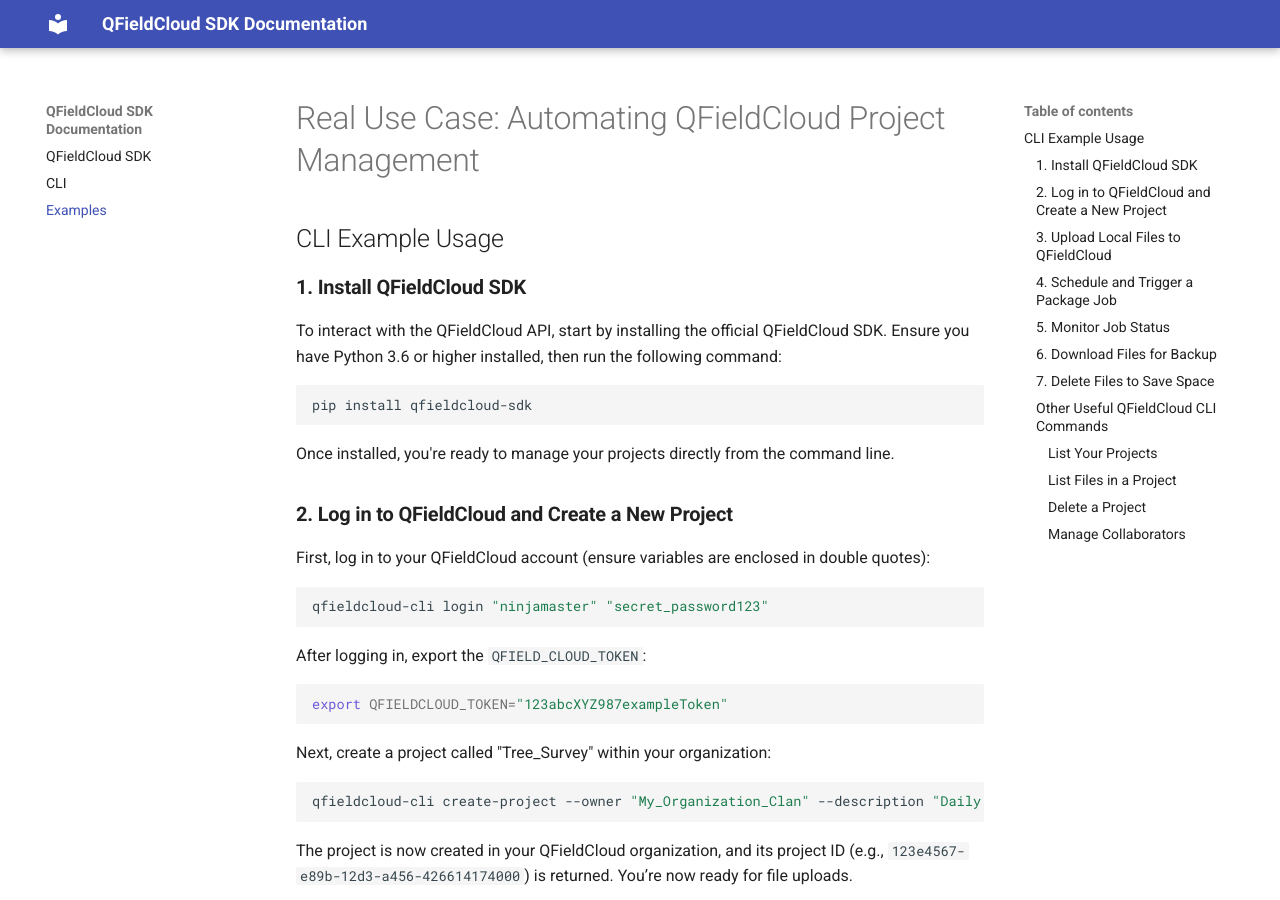
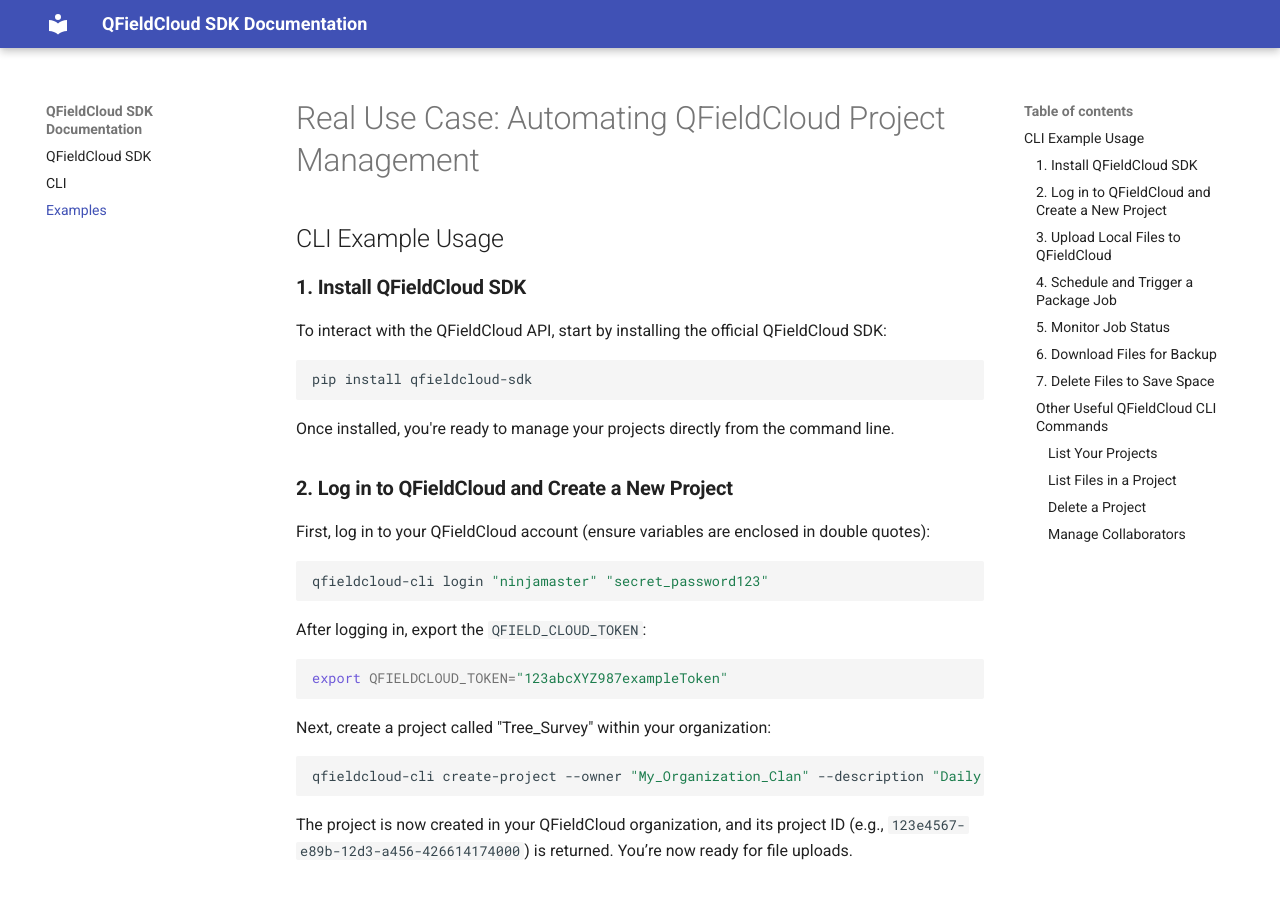
Before and after one commit to opengisch/qfieldcloud-sdk-python, an MkDocs documentation site: the page built from docs/docs/examples.md, in a window 1280 px wide and 900 px high. Built offline with MkDocs 1.6.1 and Material for MkDocs 9.7.7, drawn with Linux system fonts in a browser that asks for light colours.

Commit message:
Update docs/docs/examples.md
Co-authored-by: Ivan Ivanov <suricactus@users.noreply.github.com>

````diff
--- a/docs/docs/examples.md
+++ b/docs/docs/examples.md
@@ -4,7 +4,7 @@
 
 ### **1. Install QFieldCloud SDK**
 
-To interact with the QFieldCloud API, start by installing the official QFieldCloud SDK. Ensure you have Python 3.6 or higher installed, then run the following command:
+To interact with the QFieldCloud API, start by installing the official QFieldCloud SDK:
 
 ```bash
 pip install qfieldcloud-sdk
````
